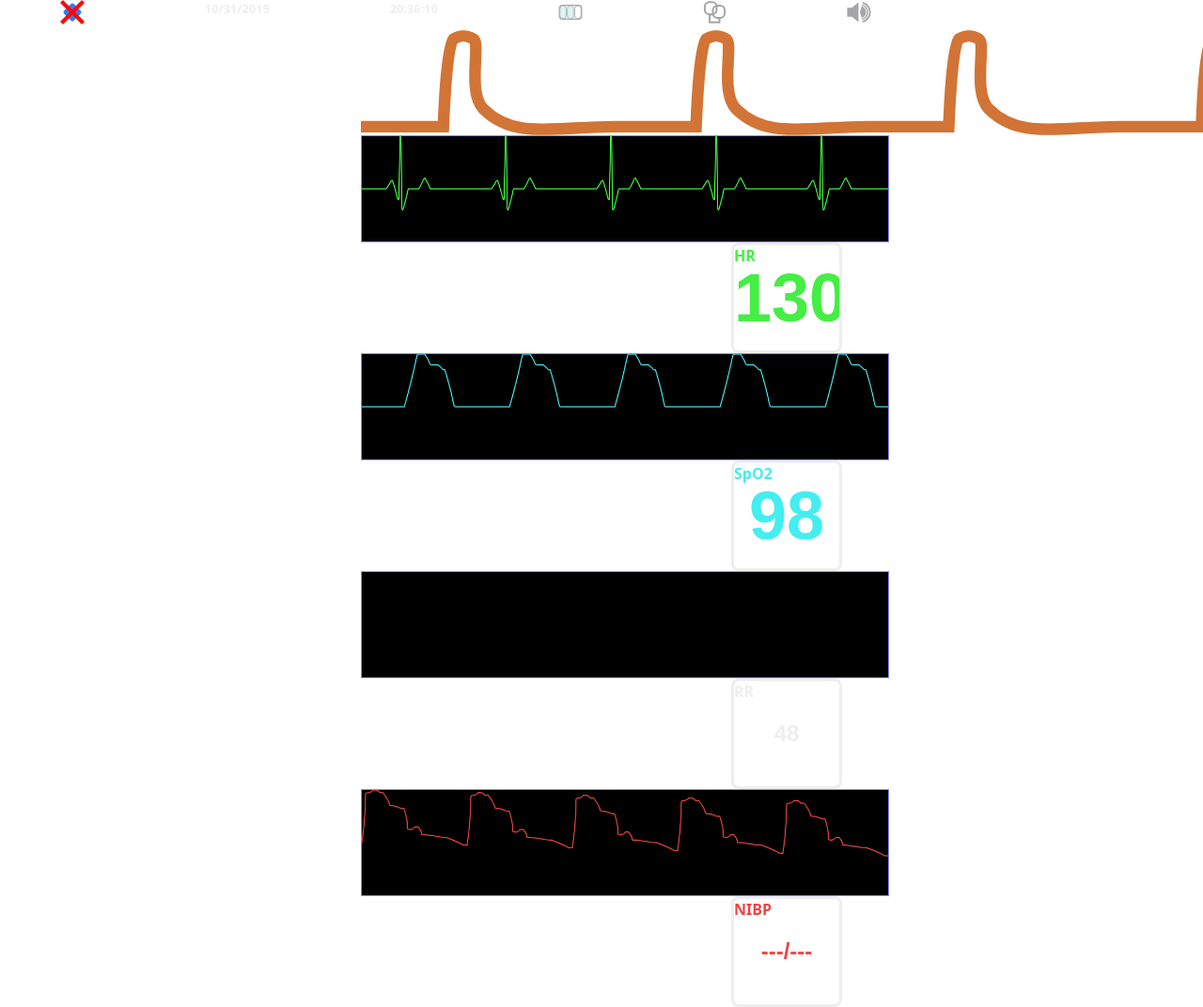
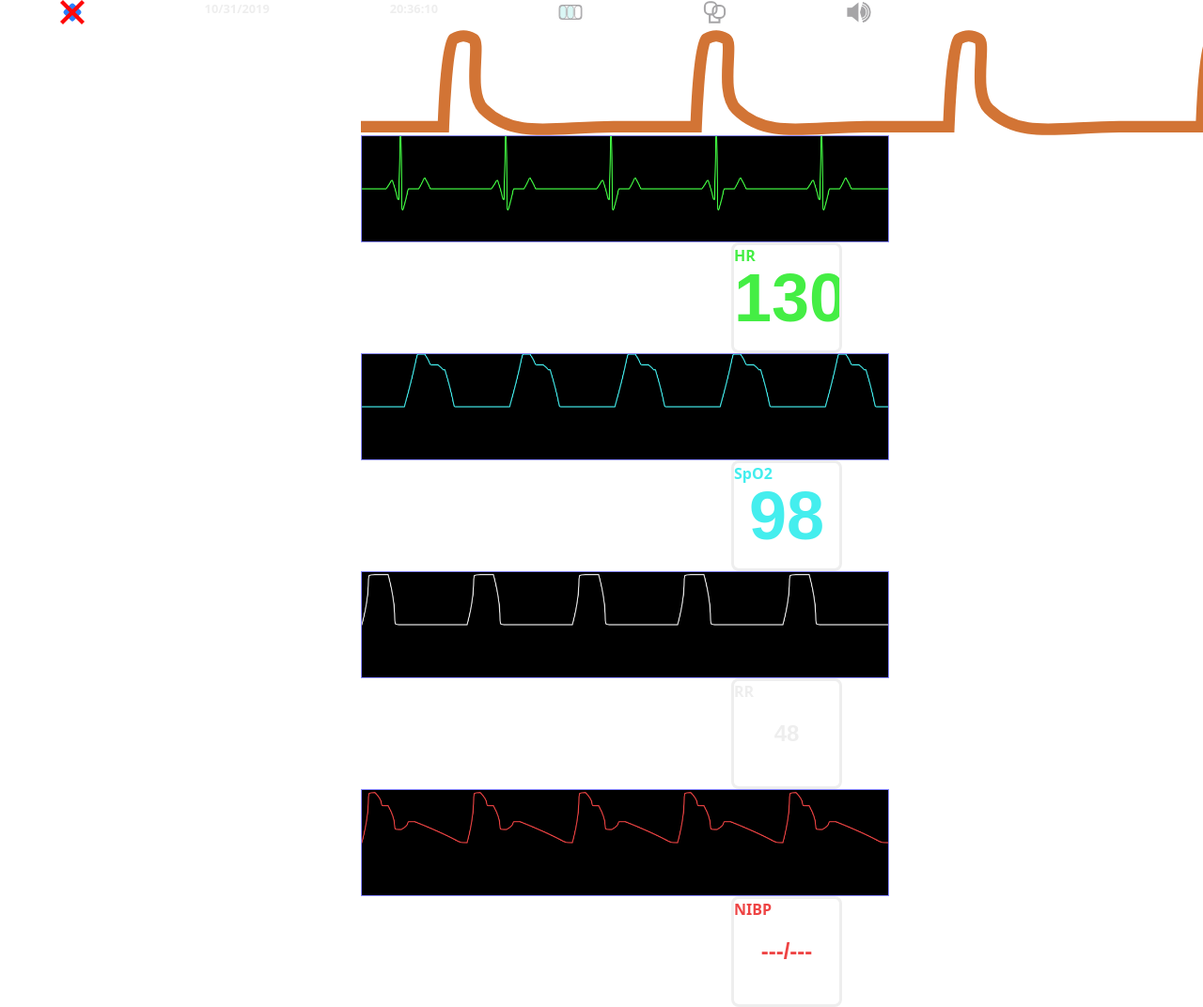
Before and after one commit to JoshuaSpann/sim-monitor, a plain HTML site: page basic.htm in a window 1280 px wide. Shown: the top 1072 px of the page at 94% size. Drawn offline with Linux system fonts and the light colour scheme.

Commit message:
[~] Waveform Fixes and Improvements
~ Cleaned up BP waveform
+ Respiratory (CO2) waveform & drawing to RR canvas

[jspann]

```diff
--- a/basic.htm
+++ b/basic.htm
@@ -28,6 +28,7 @@ let sinusRhythm = {
 		length: 100, // use JS to convert this to segment in canvas
 		height: length*0.29
 	},
+	linear: false,
 	name: 'Sinus',
 	pathCoordinates: [
 		//StartPoints
@@ -79,21 +80,36 @@ let bpRhythm = {
 		length: 100,
 		height: length*0.29
 	},
+	//linear: true,
 	name: 'NIBP',
 	pathCoordinates: [
 		//StartPoints
 		[0,0],
 		// PathCoordidates
 		[2,95],
-		[2,5],
-		[2,-5],
-		[3,-25],
-		[3,-5],
-		[2,-40],
-		[2,5],
-		[2,-15],
-		[6,-5],
-		[6,-15],
+		[2,-25],
+		[2,-45],
+		[2,15],
+		[8,-40],
+	]
+}
+let rrRhythm = {
+	amplitude: 1,
+	color: '#eee',
+	cycle: {
+		length: 100,
+		height: length*0.29
+	},
+	//linear: true,
+	name: 'NIBP',
+	pathCoordinates: [
+		//StartPoints
+		[0,0],
+		// PathCoordidates
+		[2,95],
+		[2,0],
+		[2,-95],
+		[10,0]
 	]
 }
 
@@ -104,6 +120,7 @@ let canvasBp = document.querySelector("[wav='bp']")
 // TODO a- Let the waveform fill the whole container and let iterations fill up the whole container with cycles number
 applyWaveformStylesToContext(sinusRhythm, canvasHr)
 applyWaveformStylesToContext(oxygenRhythm, canvasO2)
+applyWaveformStylesToContext(rrRhythm, document.querySelector("[wav='rr']"))
 applyWaveformStylesToContext(bpRhythm, canvasBp)
 
 
@@ -203,6 +220,7 @@ function drawWave(context, waveform, useExactCoordinates) {
 		if (waveform.linear && waveform.linear == true) {
 			c.lineTo( xper(newX), yper(newY) )
 		}
+		else
 		//ctrlPt1x, ctrlPt1y, cp2x, cp2y, x,y
 		c.bezierCurveTo(
 			// Control Points
```
